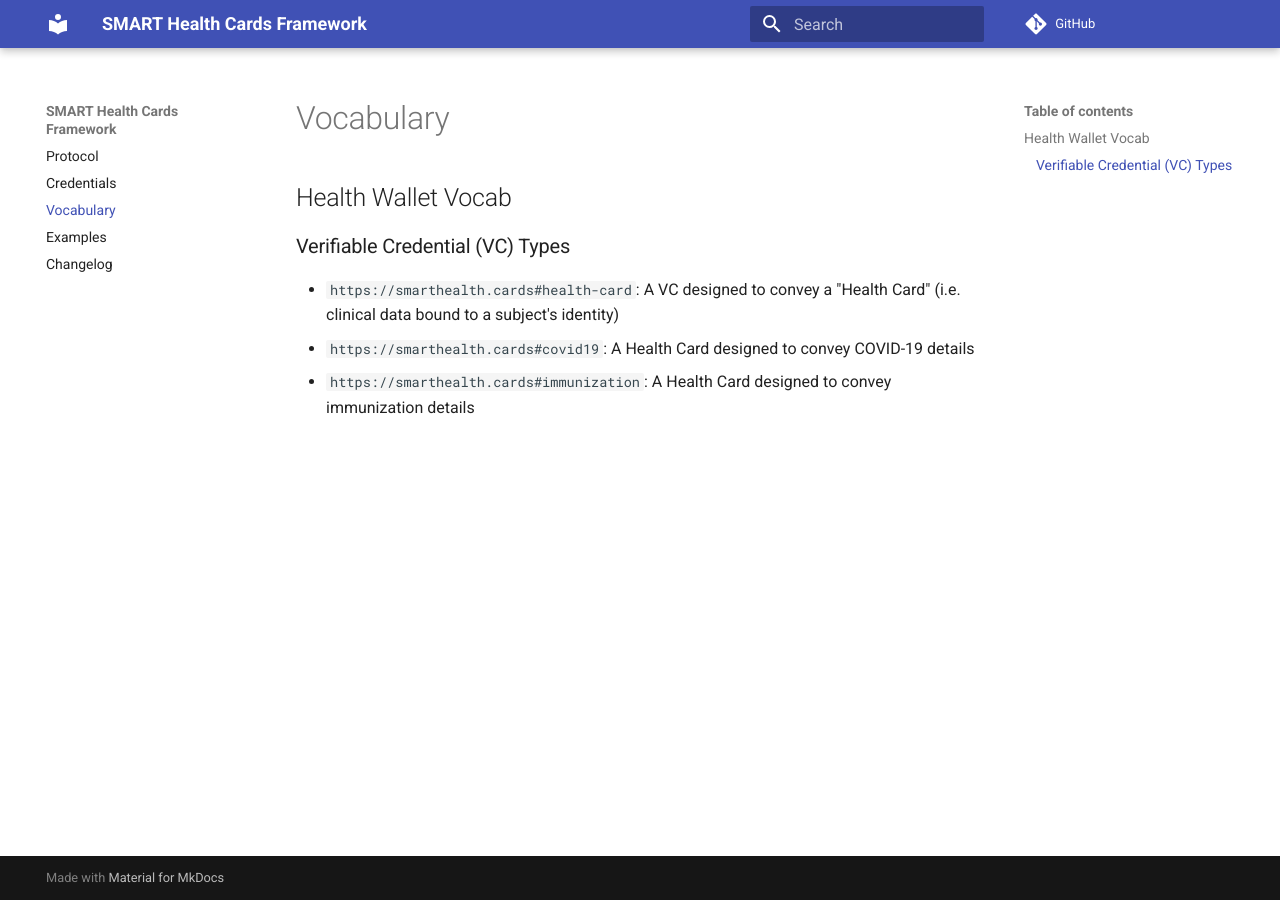
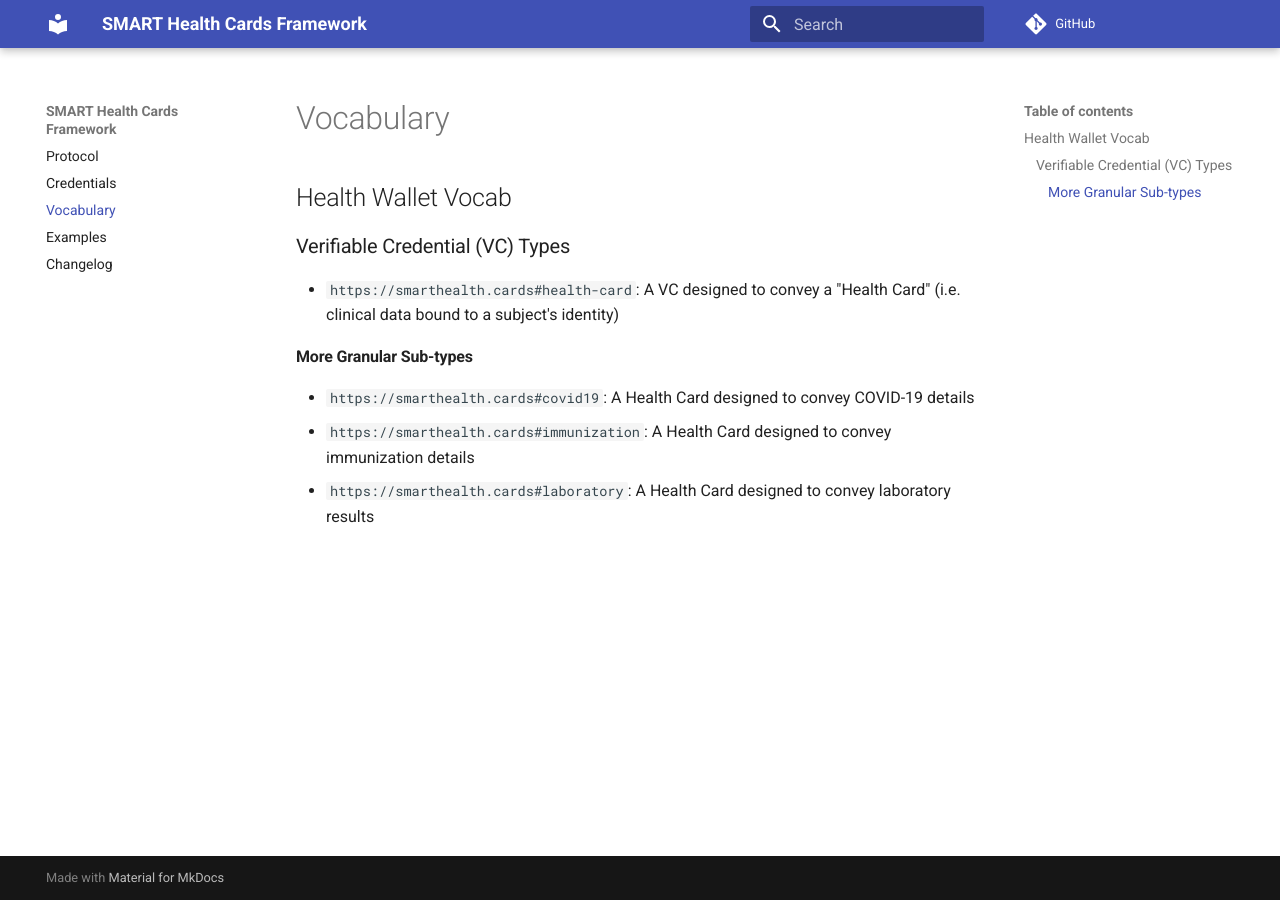
Before and after one commit to smart-on-fhir/health-cards, an MkDocs documentation site: the page built from docs/vocabulary.md, in a window 1280 px wide. Built offline with MkDocs 1.6.1 and Material for MkDocs 9.7.7, drawn with Linux system fonts in a browser that asks for light colours; comment, search, counter and statistics services are not loaded.

Commit message:
Update vocabulary.md (#76)

```diff
--- a/docs/vocabulary.md
+++ b/docs/vocabulary.md
@@ -3,5 +3,9 @@
 ## Verifiable Credential (VC) Types
 
 * `https://smarthealth.cards#health-card`: A VC designed to convey a "Health Card" (i.e. clinical data bound to a subject's identity)
+
+### More Granular Sub-types
+
 * `https://smarthealth.cards#covid19`: A Health Card designed to convey COVID-19 details
 * `https://smarthealth.cards#immunization`: A Health Card designed to convey immunization details
+* `https://smarthealth.cards#laboratory`: A Health Card designed to convey laboratory results
```
